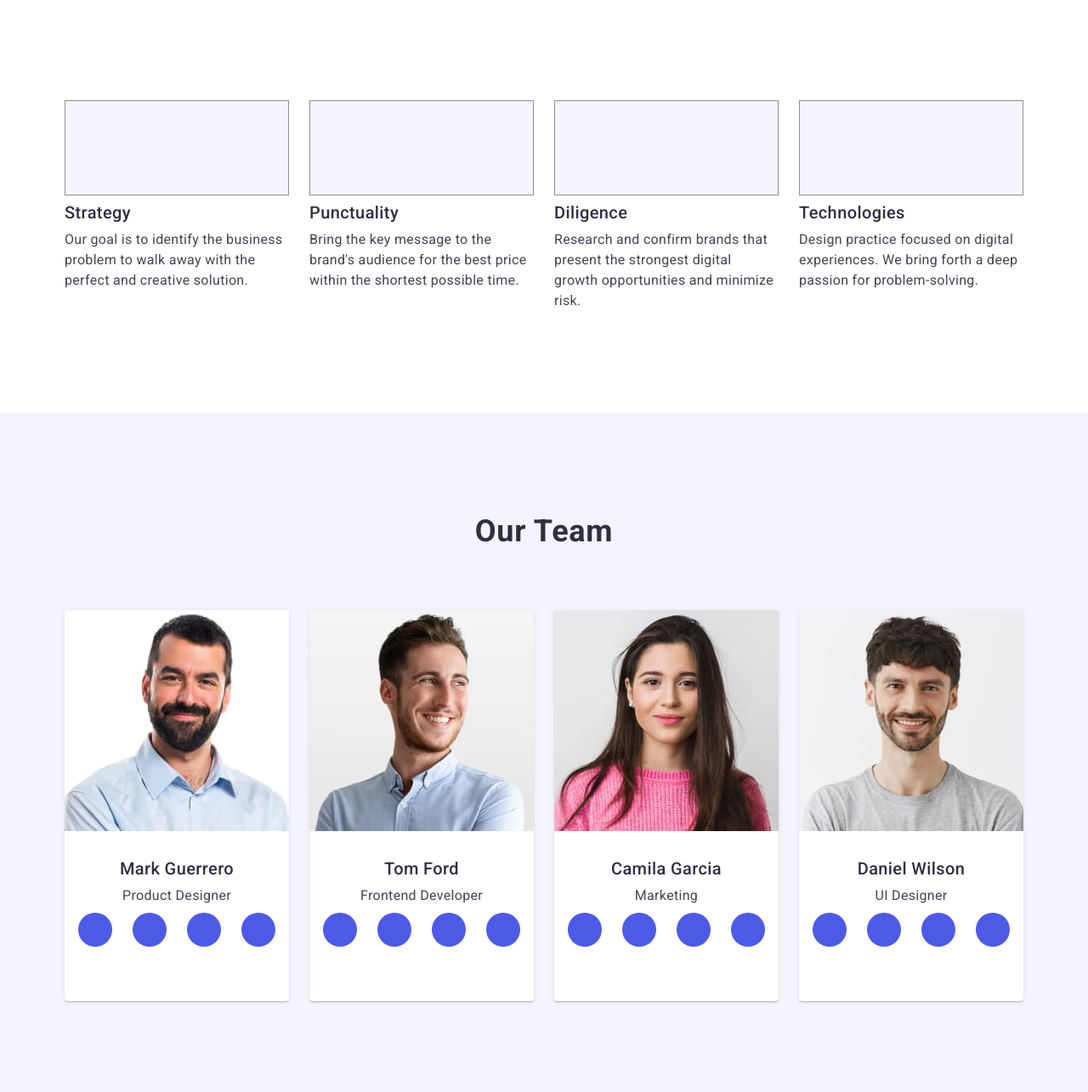
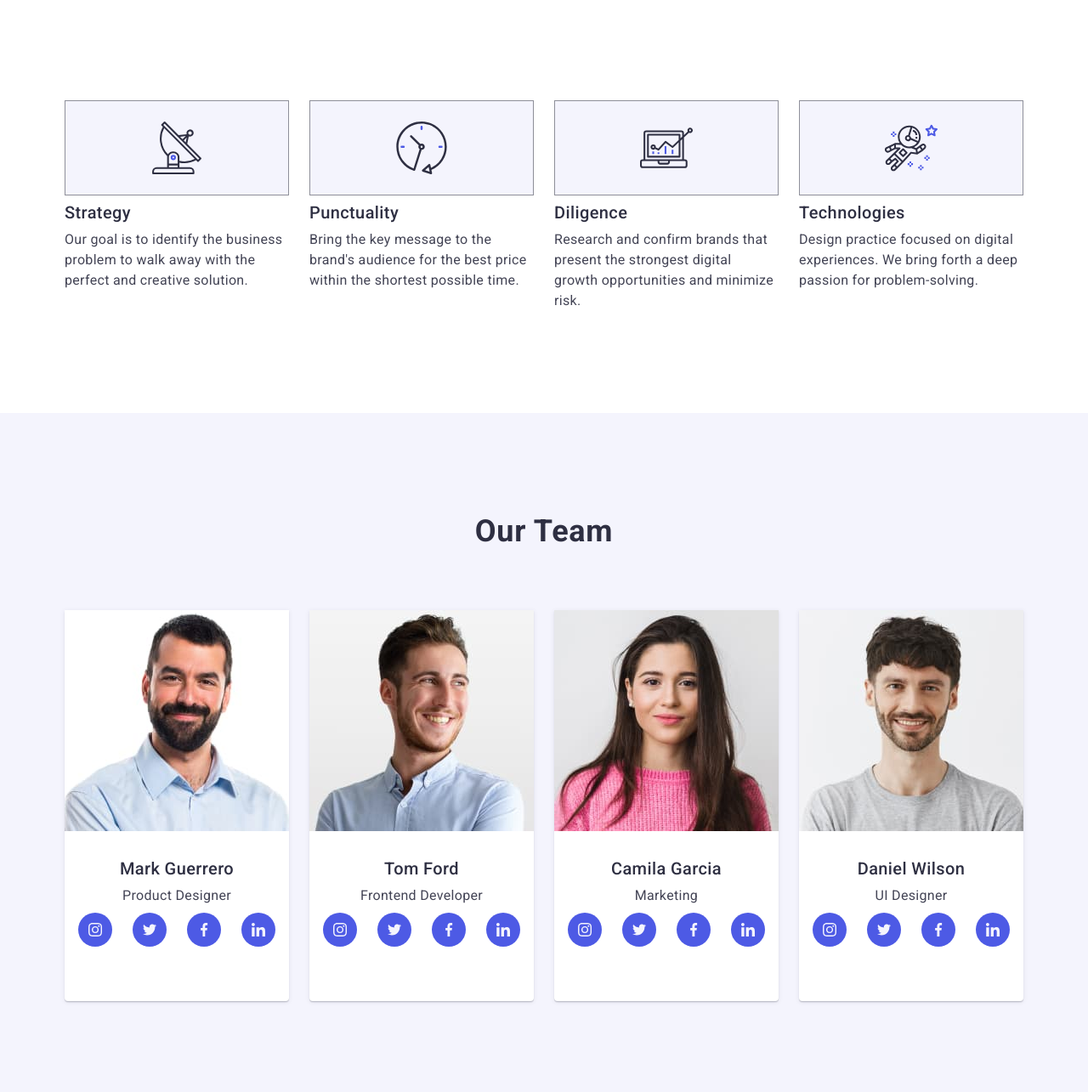
Before and after one commit to innaroshchepa/goit-markup-hw-04, a plain HTML site: page index.html in a window 1280 px wide. Shown: the part 675-1960 px from the top of the page at 85% size. Drawn offline with nearby package versions, Linux system fonts and the light colour scheme.

Commit message:
Update index.html

```diff
--- a/index.html
+++ b/index.html
@@ -61,7 +61,7 @@
                 <li class="descr-item">
                     <div class="descr-item-icons">
                     <svg class="descr-icons" width="64" height="64">
-                        <use href="./images/icons/icons.svg.svg#icon-antenna"></use>
+                        <use href="./images/icons.svg.svg#icon-antenna"></use>
                     </svg>
                     </div>
                     <h3 class="description-title">Strategy</h3>
@@ -72,7 +72,7 @@
                 <li class="descr-item">
                     <div class="descr-item-icons">
                     <svg class="descr-icons" width="64" height="64">
-                        <use href="./images/icons/icons.svg.svg#icon-clock"></use>
+                        <use href="./images/icons.svg.svg#icon-clock"></use>
                     </svg>
                     </div>
                     <h3 class="description-title">Punctuality</h3>
@@ -83,7 +83,7 @@
                 <li class="descr-item">
                     <div class="descr-item-icons">
                     <svg class="descr-icons" width="64" height="64">
-                        <use href="./images/icons/icons.svg.svg#icon-diagram"></use>
+                        <use href="./images/icons.svg.svg#icon-diagram"></use>
                     </svg>
                     </div>
                     <h3 class="description-title">Diligence</h3>
@@ -94,7 +94,7 @@
                 <li class="descr-item">
                     <div class="descr-item-icons">
                     <svg class="descr-icons" width="64" height="64">
-                        <use href="./images/icons/icons.svg.svg#icon-astronaut"></use>
+                        <use href="./images/icons.svg.svg#icon-astronaut"></use>
                     </svg>
                     </div>
                     <h3 class="description-title">Technologies</h3>
@@ -118,28 +118,28 @@
                         <li class="socials-item">
                             <a class="socials-link" href="">
                             <svg class="team-icons" width="16" height="16">
-                                <use href="./images/icons/icons.svg.svg#icon-instagram"></use>
+                                <use href="./images/icons.svg.svg#icon-instagram"></use>
                             </svg>
                         </a>
                     </li>
                         <li class="socials-item">
                             <a class="socials-link" href="">
                             <svg class="team-icons" width="16" height="16">
-                                <use href="./images/icons/icons.svg.svg#icon-twitter"></use>
+                                <use href="./images/icons.svg.svg#icon-twitter"></use>
                             </svg>
                         </a>
                     </li>
                         <li class="socials-item">
                             <a class="socials-link" href="">
                             <svg class="team-icons" width="16" height="16">
-                                <use href="./images/icons/icons.svg.svg#icon-facebook"></use>
+                                <use href="./images/icons.svg.svg#icon-facebook"></use>
                             </svg>
                         </a>
                     </li>
                         <li class="socials-item">
                             <a class="socials-link" href="">
                                 <svg class="team-icons" width="16" height="16">
-                                <use href="./images/icons/icons.svg.svg#icon-linkedin"></use>
+                                <use href="./images/icons.svg.svg#icon-linkedin"></use>
                             </svg>
                         </a>
                     </li>
@@ -156,28 +156,28 @@
                         <li class="socials-item">
                             <a class="socials-link" href="">
                                 <svg class="team-icons" width="16" height="16">
-                                    <use href="./images/icons/icons.svg.svg#icon-instagram"></use>
+                                    <use href="./images/icons.svg.svg#icon-instagram"></use>
                                 </svg>
                             </a>
                         </li>
                         <li class="socials-item">
                             <a class="socials-link" href="">
                                 <svg class="team-icons" width="16" height="16">
-                                    <use href="./images/icons/icons.svg.svg#icon-twitter"></use>
+                                    <use href="./images/icons.svg.svg#icon-twitter"></use>
                                 </svg>
                             </a>
                         </li>
                         <li class="socials-item">
                             <a class="socials-link" href="">
                                 <svg class="team-icons" width="16" height="16">
-                                    <use href="./images/icons/icons.svg.svg#icon-facebook"></use>
+                                    <use href="./images/icons.svg.svg#icon-facebook"></use>
                                 </svg>
                             </a>
                         </li>
                         <li class="socials-item">
                             <a class="socials-link" href="">
                                 <svg class="team-icons" width="16" height="16">
-                                    <use href="./images/icons/icons.svg.svg#icon-linkedin"></use>
+                                    <use href="./images/icons.svg.svg#icon-linkedin"></use>
                                 </svg>
                             </a>
                         </li>
@@ -193,28 +193,28 @@
                         <li class="socials-item">
                             <a class="socials-link" href="">
                                 <svg class="team-icons" width="16" height="16">
-                                    <use href="./images/icons/icons.svg.svg#icon-instagram"></use>
+                                    <use href="./images/icons.svg.svg#icon-instagram"></use>
                                 </svg>
                             </a>
                         </li>
                         <li class="socials-item">
                             <a class="socials-link" href="">
                                 <svg class="team-icons" width="16" height="16">
-                                    <use href="./images/icons/icons.svg.svg#icon-twitter"></use>
+                                    <use href="./images/icons.svg.svg#icon-twitter"></use>
                                 </svg>
                             </a>
                         </li>
                         <li class="socials-item">
                             <a class="socials-link" href="">
                                 <svg class="team-icons" width="16" height="16">
-                                    <use href="./images/icons/icons.svg.svg#icon-facebook"></use>
+                                    <use href="./images/icons.svg.svg#icon-facebook"></use>
                                 </svg>
                             </a>
                         </li>
                         <li class="socials-item">
                             <a class="socials-link" href="">
                                 <svg class="team-icons" width="16" height="16">
-                                    <use href="./images/icons/icons.svg.svg#icon-linkedin"></use>
+                                    <use href="./images/icons.svg.svg#icon-linkedin"></use>
                                 </svg>
                             </a>
                         </li>
@@ -230,28 +230,28 @@
                         <li class="socials-item">
                             <a class="socials-link" href="">
                                 <svg class="team-icons" width="16" height="16">
-                                    <use href="./images/icons/icons.svg.svg#icon-instagram"></use>
+                                    <use href="./images/icons.svg.svg#icon-instagram"></use>
                                 </svg>
                             </a>
                         </li>
                         <li class="socials-item">
                             <a class="socials-link" href="">
                                 <svg class="team-icons" width="16" height="16">
-                                    <use href="./images/icons/icons.svg.svg#icon-twitter"></use>
+                                    <use href="./images/icons.svg.svg#icon-twitter"></use>
                                 </svg>
                             </a>
                         </li>
                         <li class="socials-item">
                             <a class="socials-link" href="">
                                 <svg class="team-icons" width="16" height="16">
-                                    <use href="./images/icons/icons.svg.svg#icon-facebook"></use>
+                                    <use href="./images/icons.svg.svg#icon-facebook"></use>
                                 </svg>
                             </a>
                         </li>
                         <li class="socials-item">
                             <a class="socials-link" href="">
                                 <svg class="team-icons" width="16" height="16">
-                                    <use href="./images/icons/icons.svg.svg#icon-linkedin"></use>
+                                    <use href="./images/icons.svg.svg#icon-linkedin"></use>
                                 </svg>
                             </a>
                         </li>
@@ -359,28 +359,28 @@
                     <li class="bottom-page-socials-item">
                         <a class="bottom-page-socials-link" href="">
                             <svg class="bottom-page-icons" width="24" height="24">
-                                <use href="./images/icons/icons.svg.svg#icon-instagram"></use>
+                                <use href="./images/icons.svg.svg#icon-instagram"></use>
                             </svg>
                         </a>
                     </li>
                     <li class="bottom-page-socials-item">
                         <a class="bottom-page-socials-link" href="">
                             <svg class="bottom-page-icons" width="24" height="24">
-                                <use href="./images/icons/icons.svg.svg#icon-twitter"></use>
+                                <use href="./images/icons.svg.svg#icon-twitter"></use>
                             </svg>
                         </a>
                     </li>
                     <li class="bottom-page-socials-item">
                         <a class="bottom-page-socials-link" href="">
                             <svg class="bottom-page-icons" width="24" height="24">
-                                <use href="./images/icons/icons.svg.svg#icon-facebook"></use>
+                                <use href="./images/icons.svg.svg#icon-facebook"></use>
                             </svg>
                         </a>
                     </li>
                     <li class="bottom-page-socials-item">
                         <a class="bottom-page-socials-link" href="">
                             <svg class="bottom-page-icons" width="24" height="24">
-                                <use href="./images/icons/icons.svg.svg#icon-linkedin"></use>
+                                <use href="./images/icons.svg.svg#icon-linkedin"></use>
                             </svg>
                         </a>
                     </li>
```
